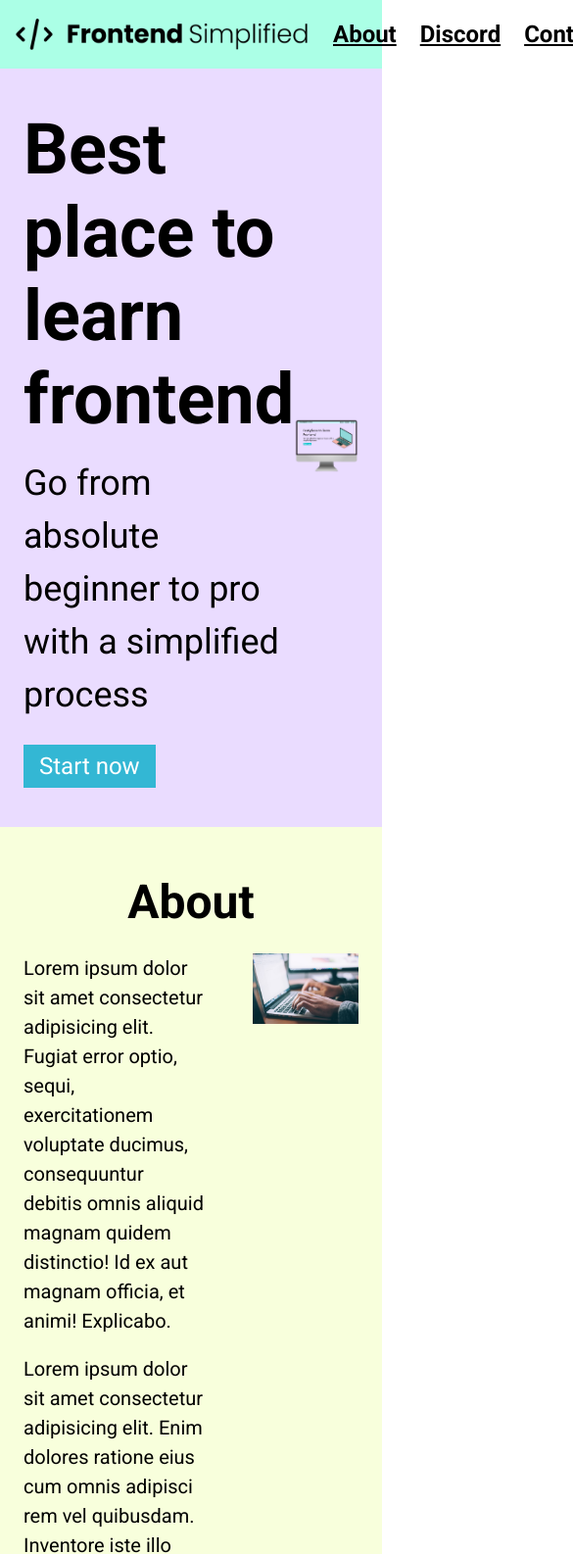
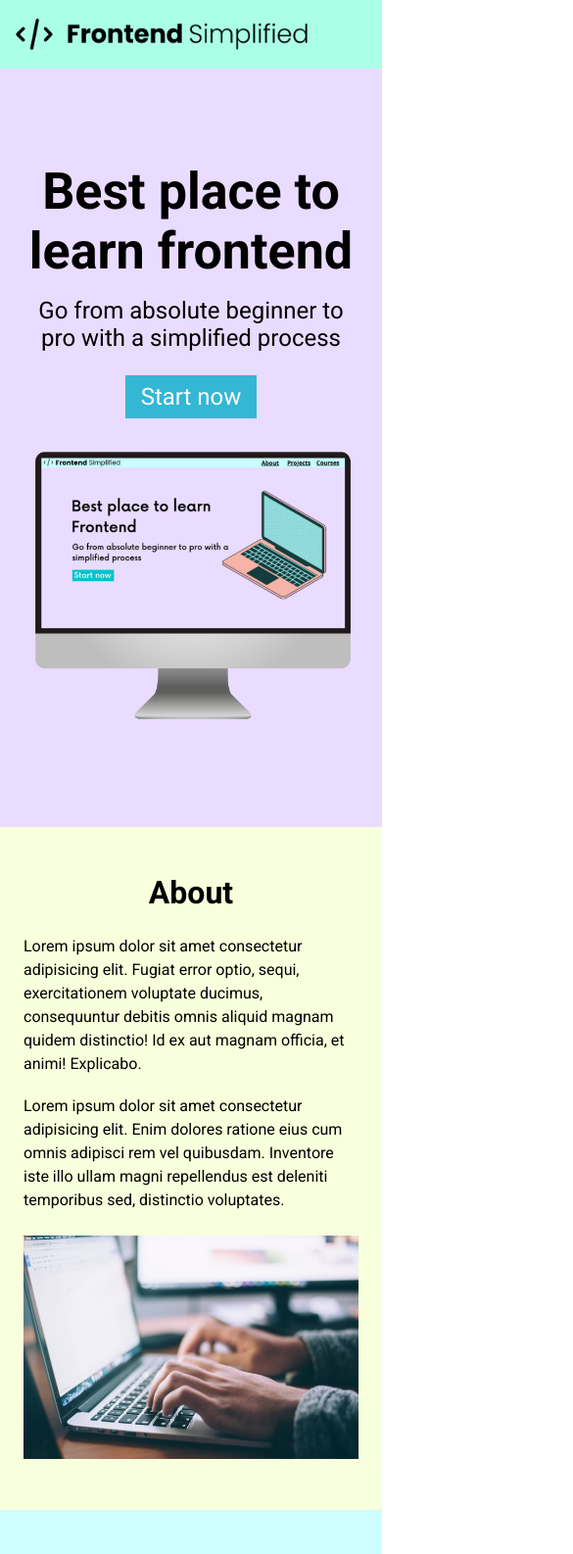
Before and after one commit to Sahang310/First-github-project, a plain HTML site: page My first website/First website.html in a window 390 px wide. Shown: the top 1586 px of the page at 98% size, 585 px wide, since content can reach past the window. Drawn offline with Linux system fonts and the light colour scheme.

Commit message:
My First web final

```diff
--- a/My first website/First website.html
+++ b/My first website/First website.html
@@ -20,12 +20,12 @@
         </nav>
         <header class="header">
             <div class="raw">
-                <div>
+                <div class="home__description">
                     <h1 class="h1">Best place to learn frontend</h1>
                     <p class="subheader">
                         Go from absolute beginner to pro with a simplified process
                     </p>
-                    <button class="button">Start now</button>
+                    <button class="home__description--button">Start now</button>
                 </div>
                 <figure class="figure1">
                     <img src="/assets/laptop.png" alt="laptop" />
@@ -37,16 +37,17 @@
 
         <section id="about">
             <h2>About</h2>
+            <div class="raw">
                 <div class="section__description">
                     <div class="section__description--wrapper">
-                    <p>
+                        <p class="section__description--para">
                             Lorem ipsum dolor sit amet consectetur adipisicing elit. Fugiat
                             error optio, sequi, exercitationem voluptate ducimus, consequuntur
                             debitis omnis aliquid magnam quidem distinctio! Id ex aut magnam
                             officia, et animi! Explicabo.
                         </p>
                         <br />
-                    <p>
+                        <p class="section__description--para">
                             Lorem ipsum dolor sit amet consectetur adipisicing elit. Enim
                             dolores ratione eius cum omnis adipisci rem vel quibusdam.
                             Inventore iste illo ullam magni repellendus est deleniti
@@ -57,21 +58,23 @@
                         <img src="/assets/about.jpg" alt="" />
                     </figure>
                 </div>
+            </div>
         </section>
 
         <section id="discord">
             <h2>Discord</h2>
+            <div class="raw">
                 <div class="section__description">
                     <figure class="about__img--wrapper"><img src="/assets/discord.png" alt="" /></figure>
                     <div class="section__description--wrapper">
-                    <p>
+                        <p class="section__description--para">
                             Lorem, ipsum dolor sit amet consectetur adipisicing elit. Nam
                             veritatis, quam aperiam neque amet optio. Neque soluta quae
                             omnis porro, vel vitae eveniet atque aliquam fugiat
                             necessitatibus alias earum quaerat.
                         </p>
                         <br />
-                    <p>
+                        <p class="section__description--para">
                             Lorem ipsum dolor sit amet consectetur, adipisicing elit. Totam
                             ipsam hic, quod, sapiente nulla debitis deleniti facere at nemo
                             culpa ea aspernatur iste modi assumenda in dolores. Assumenda,
@@ -79,29 +82,30 @@
                         </p>
                     </div>
                 </div>
+            </div>
         </section>
 
         <section id="contact">
             <h2>Contact</h2>
-            <div class="">
+            <div class="raw">
                     <form action="">
                         <span>Email</span>
-                    <input type="text" placeholder="jane@example.com" /> <br />
+                        <input type="email" placeholder="jane@example.com" /> <br />
                         <span>Message</span>
-                    <textarea type="text" placeholder="nice website.let's connect!"></textarea>
+                        <textarea type="text" placeholder="Cool website.let's connect!"></textarea>
+                        <button>Contact us!</button>
                     </form>
-                <button>Submit</button>
             </div>
         </section>
     </main>
     <footer>
-        <img src="/assets/Frontend Simplified Logo.853fbda.png" alt="Frontend" />
-        <ul>
-            <li><a href="#About">About</a></li>
-            <li><a href="#Discord">Discord</a></li>
-            <li><a href="#Contact">Contact</a></li>
-            <li><a href="">Courses</a></li>
-        </ul>
+        <img class="footer__logo" src="/assets/Frontend Simplified Logo.853fbda.png" alt="Frontend" />
+        <div class="footer__links">
+            <a class="footer__link" href="#About">About</a>
+            <a class="footer__link" href="#Discord">Discord</a>
+            <a class="footer__link" href="#Contact">Contact</a>
+            <a class="footer__link" href="">Courses</a>
+        </div>
         <p>copyright frontend simplified</p>
     </footer>
 </body>
--- /dev/null
+++ b/My first website/style.css
@@ -0,0 +1,275 @@
+@import url('https://fonts.googleapis.com/css2?family=Roboto:wght@300;400;500;700&display=swap');
+* {
+  font-family: 'Roboto', sans-serif;
+  padding: 0;
+  margin: 0;
+  box-sizing: border-box;
+}
+
+html {
+  scroll-behavior: smooth;
+}
+
+nav {
+  display: flex;
+  justify-content: space-between;
+  align-items: center;
+  padding: 0px 16px;
+  height: 70px;
+  background-color: #CAFDFF;
+}
+
+header {
+  background-color: #EADCFF;
+  min-height: calc(100vh - 70px);
+  padding: 20px;
+  display: flex;
+  align-items: center;
+  justify-content: center;
+}
+
+img {
+  width: 100%;
+  border-radius: 4px;
+}
+
+button {
+  background-color: #05C7CF;
+  color: white;
+  padding: 8px 16px;
+  font-size: 24px;
+  border: none;
+  cursor: pointer;
+}
+
+p {
+  line-height: 1.5;
+}
+
+h1 {
+  font-size: 72px;
+}
+
+main section,
+footer {
+  padding: 48px 0;
+}
+
+.row {
+  width: 100%;
+  max-width: 1300px;
+  display: flex;
+  align-items: center;
+  justify-content: center;
+}
+
+.subheader {
+  font-size: 36px;
+  margin: 16px 0 24px 0;
+}
+
+ul {
+  display: flex;
+}
+
+a {
+  color: #000;
+  font-weight: bold;
+  font-size: 24px;
+}
+
+li {
+  list-style-type: none;
+  padding-left: 16px;
+}
+
+.logo {
+  width: 300px;
+}
+
+.home__description,
+.home__img--wrapper {
+  width: 50%;
+}
+
+.home__img--wrapper {
+  display: flex;
+  justify-content: center;
+}
+
+.home__img {
+  width: 80%;
+}
+
+/*
+
+  ABOUT
+
+*/
+
+h2 {
+  font-size: 60px;
+  text-align: center;
+  margin-bottom: 24px;
+}
+
+#about {
+  background-color: #F8FFDC;
+}
+
+.section__description {
+  display: flex;
+  align-items: center;
+  justify-content: center;
+  max-width: 1200px;
+  margin: 0 auto;
+}
+
+.about__img--wrapper {
+  width: 40%;
+  padding: 0 24px;
+}
+
+.section__description--wrapper {
+  width: 60%;
+  padding: 0 24px;
+}
+
+.section__description--para {
+  font-size: 20px;
+  margin-bottom: 24px;
+}
+
+/*
+
+  DISCORD
+
+*/
+
+#discord {
+  background-color: #CEFEFF;
+}
+
+/*
+
+  CONTACT
+
+*/
+
+#contact {
+  background-color: #DCE9FF;
+}
+
+form {
+  max-width: 600px;
+  margin: 0 auto;
+  display: flex;
+  flex-direction: column;
+}
+
+input, textarea {
+  font-size: 20px;
+  margin-bottom: 24px;
+  padding: 6px 12px;
+}
+
+input {
+  height: 40px;
+}
+
+/*
+
+  FOOTER
+
+*/
+
+footer {
+  background-color: #AAF5FF;
+  display: flex;
+  flex-direction: column;
+  align-items: center;
+}
+
+.footer__logo {
+  max-width: 480px;
+  margin-bottom: 24px;
+}
+
+.footer__link {
+  padding: 0 16px;
+}
+
+.footer__links {
+  margin-bottom: 32px;
+}
+
+@media (max-width: 768px) {
+  .row {
+    flex-direction: column;
+  }
+
+  .home__description, .home__img--wrapper {
+    width: 100%;
+  }
+
+  nav ul {
+    display: none;
+  }
+
+  .home__description {
+    margin-bottom: 24px;
+    display: flex;
+    flex-direction: column;
+    align-items: center;
+  }
+
+  h1 {
+    text-align: center;
+    font-size: 60px;
+  }
+
+  .subheader {
+    text-align: center;
+    font-size: 28px;
+  }
+
+  .section__description {
+    flex-direction: column;
+  }
+
+  .section__description--wrapper,
+  .about__img--wrapper {
+    width: 100%;
+  }
+
+  #discord .section__description {
+    flex-direction: column-reverse;
+  }
+
+  form {
+    padding: 0 24px;
+  }
+
+  footer {
+    padding: 48px 24px;
+  }
+
+  .footer__logo {
+    max-width: 400px;
+  }
+
+  .footer__link {
+    padding: 0 8px;
+    font-size: 18px;
+  }
+}
+
+@media (max-width: 480px) {
+  .footer__logo {
+    max-width: 320px;
+  }
+
+  .footer__link {
+    font-size: 16px;
+  }
+}
--- a/My first website/web.css
+++ b/My first website/web.css
@@ -54,7 +54,7 @@ h1{
     font-size: 36px;
     padding: 16px 0 24px 0;
 }
-.button{
+button{
     background-color: #33b7d4;
     color: white;
     padding: 8px 16px;
@@ -65,6 +65,7 @@ h1{
 .raw{
     width: 100%;
     max-width: 1300px;
+    margin: 0 auto;
     display: flex;
     justify-content: center;
     align-items: center;
@@ -72,7 +73,8 @@ h1{
 
 #about,
 #discord,
-#contact{
+#contact,
+footer{
     padding: 48px 0 ;
 }
 
@@ -109,8 +111,7 @@ img{
     padding: 0 24px ;
 
 }
-
-p{
+.section__description--para{
     font-size: 20px;
     line-height: 1.5 ;
 }
@@ -133,15 +134,112 @@ Contact
 
 #contact{
     background-color: #dce9ff;
-    display: flex;
-    flex-direction: column;
-    justify-content: center;
 }
 form{
     width: 100%;
-    min-width: 600px;
+    max-width: 600px;
     display: flex;
     flex-direction: column;
+    margin: 0 auto;
+    padding: 0 16px;
 
-    margin: 0 auto;
 }
+input,
+textarea{
+    font-size: 20px;
+    padding: 6px 12px;
+}
+textarea {
+    height: 190px;
+    margin-bottom: 24px;
+
+  }
+
+/*
+
+Footer
+
+*/
+
+footer{
+    background-color: #aaf5ff;
+    display: flex;
+    flex-direction: column;
+    align-items: center;
+}
+.footer__logo{
+    max-width: 480px;
+}
+.footer__links{
+    margin: 16px 0 32px 0 ;
+
+}
+.footer__link{
+    margin: 0 16px;
+}
+
+/* Small Phones, Tablets, large Samrtphones */
+@media (max-width: 728px){
+    .raw{
+        flex-direction: column;
+    }
+    .home__description{
+        margin-bottom: 24px;
+        display: flex;
+        flex-direction: column;
+        align-items: center;
+
+    }
+    h1{
+        font-size: 52px;
+        text-align: center;
+    }
+    .subheader{
+        font-size: 24px;
+        text-align: center;
+        padding: 16px 0 24px 0;
+    }
+    .home__description--button{
+        text-align: center;
+        max-width: 240px;
+    }
+    ul{
+        display: none;
+    }
+    .section__description{
+        flex-direction: column;
+
+    }
+    .section__description--wrapper{
+       width: 100%;
+       margin-bottom: 24px;
+    }
+    .section__description--para{
+        font-size: 16px;
+    }
+    .about__img--wrapper{
+        width: 100%;
+    }
+    #discord .section__description{
+        flex-direction: column-reverse;
+    }
+    .footer__logo{
+        width: 100%;
+    }
+    h2{
+        font-size: 32px;
+    }
+    footer{
+        padding: 48px 24px;
+    }
+    .footer__link{
+        padding: 0 4px;
+        font-size: 18px;
+        margin: 0;
+    }
+    .footer__links{
+        margin-bottom: 24px;
+    }
+
+
+}
```
Lines whose indentation alone changed are shown as unchanged.
